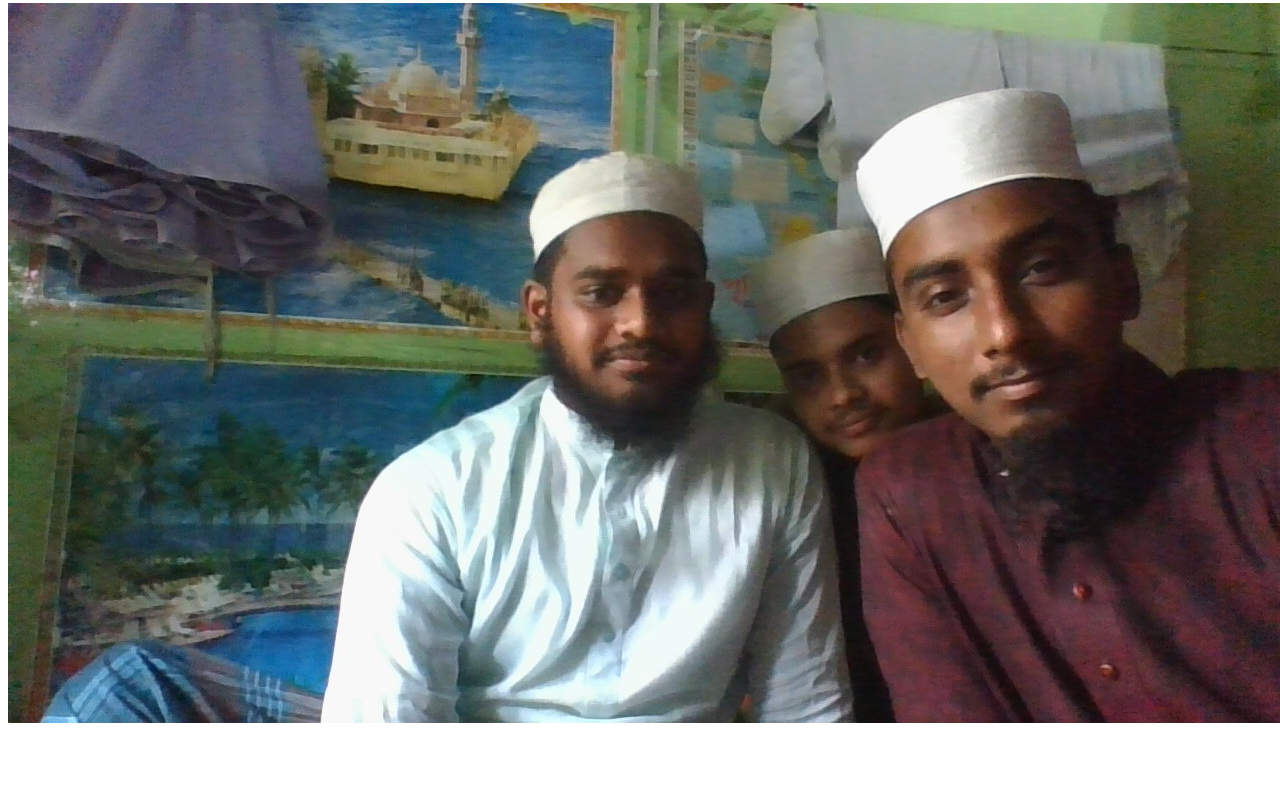
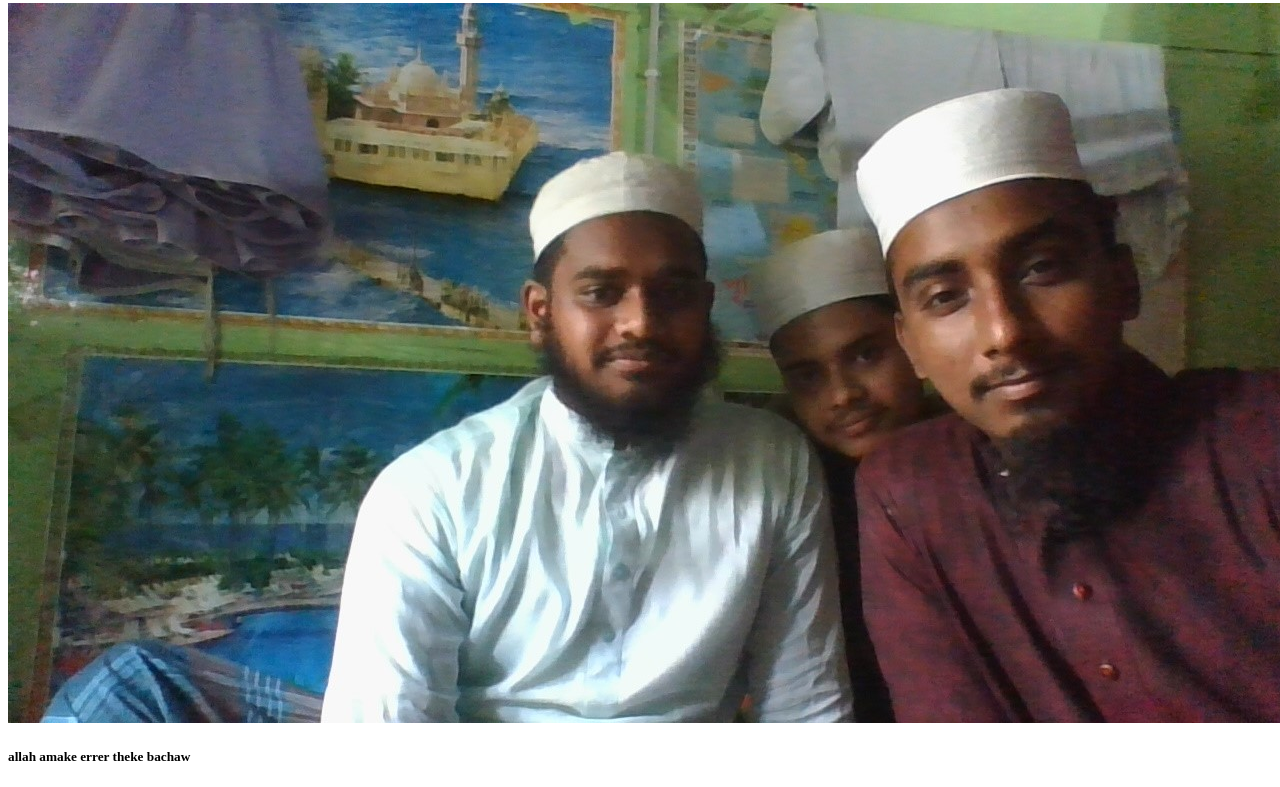
Before and after one commit to hedayatullahh/my-third-repo, a plain HTML site: page index.html in a window 1280 px wide. Shown: the part 1335-2122 px from the top of the page. Before the commit the page ends 2070 px from the top, so only its background shows below. Drawn offline with Linux system fonts and the light colour scheme.

Commit message:
allahu alkbar

```diff
--- a/index.html
+++ b/index.html
@@ -30,5 +30,6 @@
     <li>pani khaben</li>
     <img src="288622591_591101609336179_3407912318870430160_n.jpg" alt="">
 <img src="WIN_20220520_17_36_22_Pro.jpg" alt="">
+<h5>allah amake errer theke bachaw</h5>
 </body>
 </html>
```
